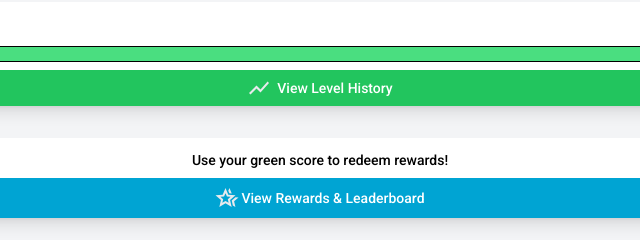
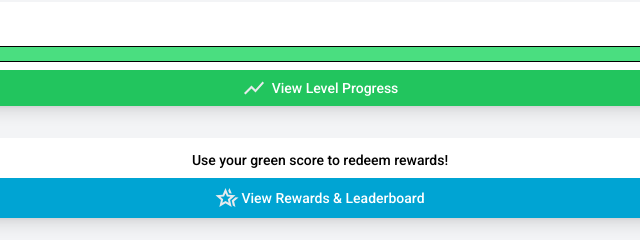
Before and after one commit to Jackson-Stewart/Industrial-Team-Project---Eco-Friendly-Banking-App, a website: page Frontend/pages/home.html in a window 1280 px wide. Shown: the part 389-629 px from the top of the page, 320-960 px from the left. Drawn offline with nearby package versions, Linux system fonts and the light colour scheme; no server answers.

Commit message:
changed level history name

```diff
--- a/Frontend/pages/home.html
+++ b/Frontend/pages/home.html
@@ -147,7 +147,7 @@
             class="btn btn-green rounded-bl-lg rounded-br-lg !py-1.5 w-full flex gap-x-1.5 items-center justify-center mt-1"><svg xmlns="http://www.w3.org/2000/svg" height="24px" viewBox="0 -960 960 960"
             width="24px" fill="#e8eaed">
             <path d="m140-220-60-60 300-300 160 160 284-320 56 56-340 384-160-160-240 240Z" />
-        </svg>View Level History</button>
+        </svg>View Level Progress</button>
         </div>
 
         <div class="mt-8 mx-8 bg-white shadow-lg pt-3 rounded-lg">
```
